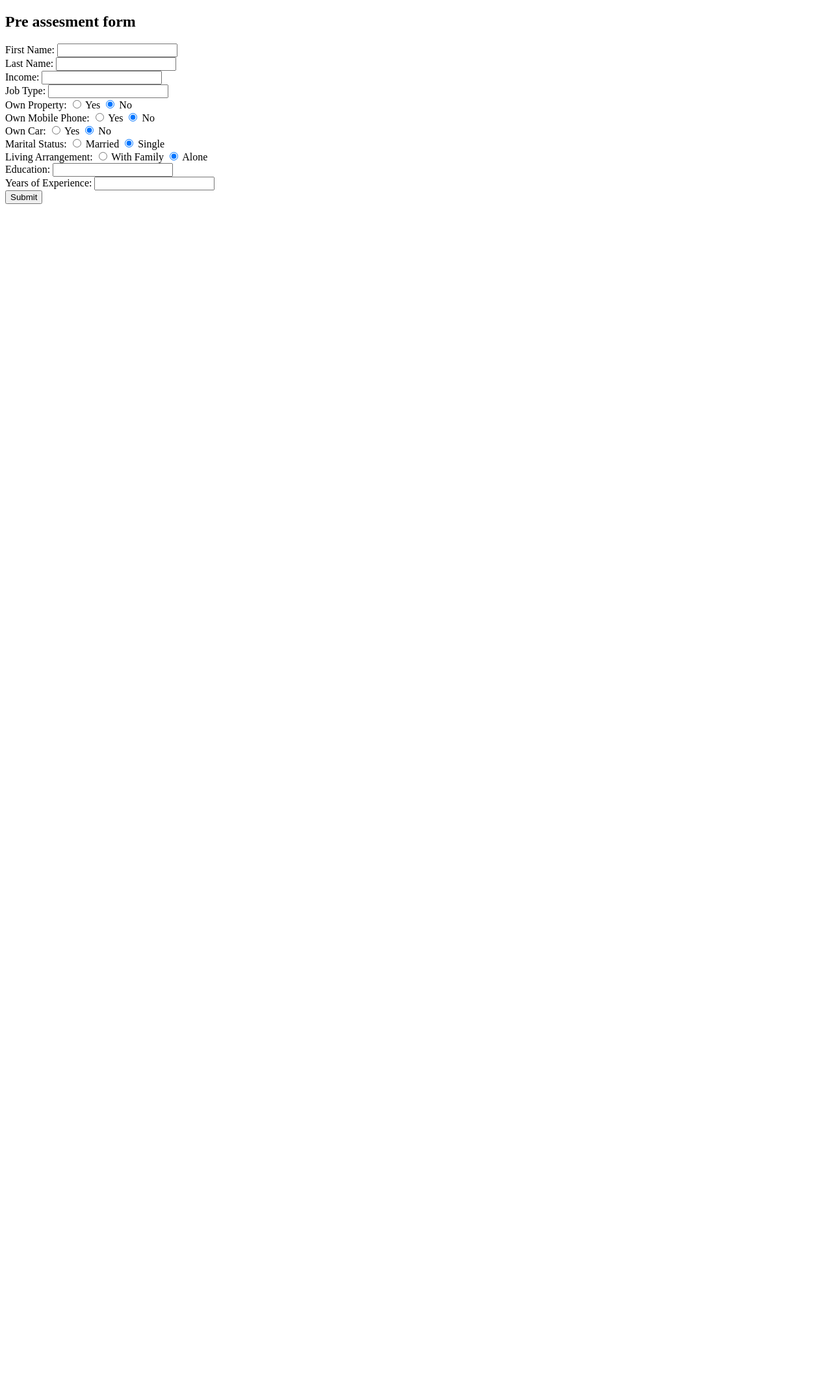
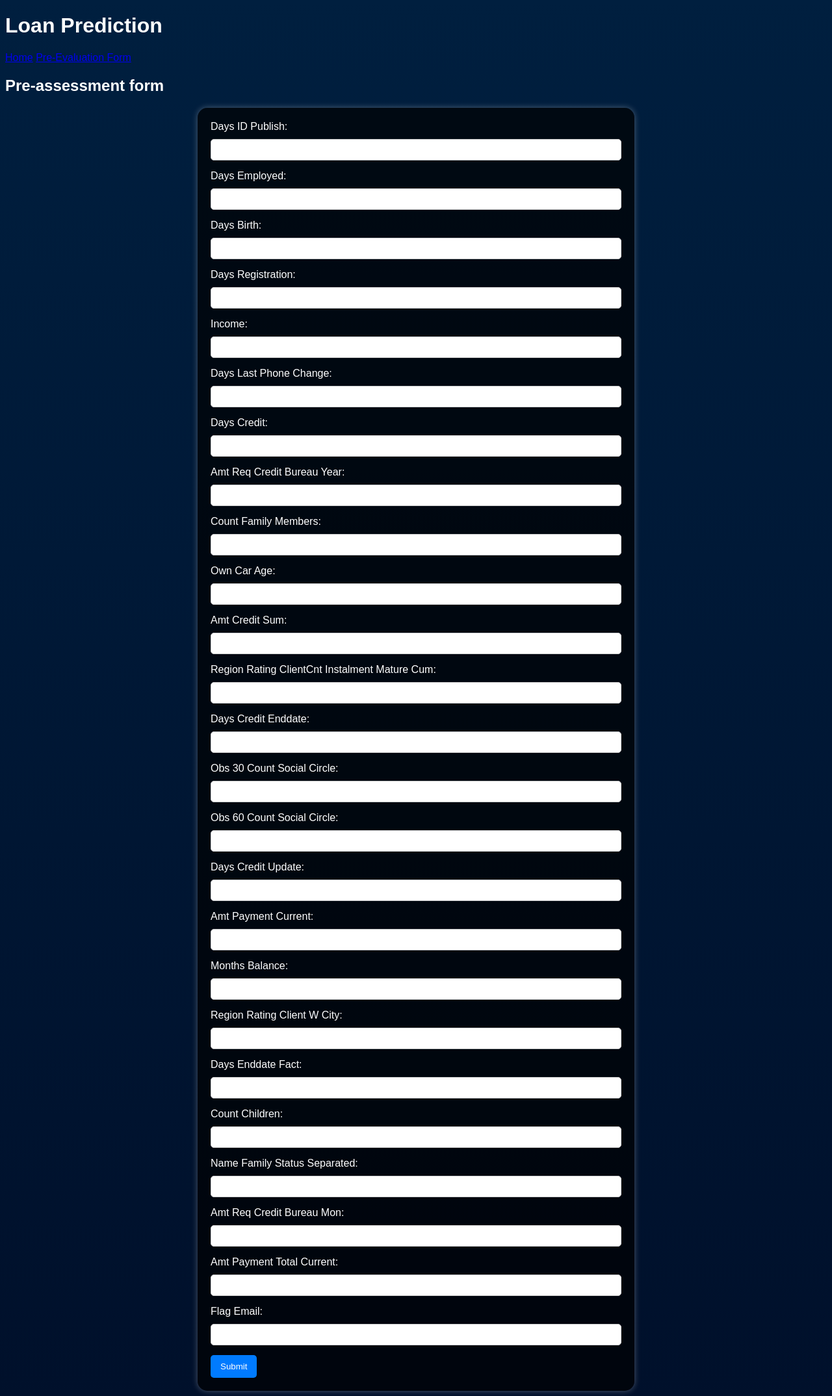
Before and after one commit to callmidrey/Project-4--Group-3, a Flask app: template templates/form.html in a window 1280 px wide. Shown: the whole page at 65% size. Before the commit the page ends 314 px from the top, so only its background shows below. Run offline with Flask 3, Linux system fonts and the light colour scheme; the template is opened without the code that fills it, so the values that code supplies are empty; parts of the project's set-up code (start-up, migrations or seed data) failed here and were passed over; some libraries are stand-ins or nearby versions.

Commit message:
form.html

```diff
--- a/templates/form.html
+++ b/templates/form.html
@@ -1,90 +1,156 @@
+<!-- templates/pre_evaluation.html -->
 <!DOCTYPE html>
 <html lang="en">
+
 <head>
     <meta charset="UTF-8">
     <meta name="viewport" content="width=device-width, initial-scale=1.0">
-  <title>Pre assesment form</title>
+    <title>Loan Pre-Evaluation</title>
+    <!-- Adjust the path based on your project structure -->
+    <link rel="stylesheet" href="{{ url_for('static', filename='css/style.css') }}">
 </head>
+
 <body>
+    <header>
+        <h1>Loan Prediction</h1>
+        <nav>
+            <a href="{{ url_for('home') }}" class="nav-button">Home</a>
+            <a href="{{ url_for('pre_evaluation') }}" class="nav-button">Pre-Evaluation Form</a>
+        </nav>
+    </header>
 
-
-
-
-<!-- ------------ -->
-<h2>Pre assesment form</h2>
+    <h2>Pre-assessment form</h2>
 
     <form id="dataForm">
-    <label for="firstName">First Name:</label>
-    <input type="text" id="firstName" name="firstName" required><br>
 
-    <label for="lastName">Last Name:</label>
-    <input type="text" id="lastName" name="lastName" required><br>
+        <label for="DAYS_ID_PUBLISH">Days ID Publish:</label>
+        <input type="number" id="DAYS_ID_PUBLISH" name="DAYS_ID_PUBLISH" required class="styled-input"><br>
+
+        <label for="DAYS_EMPLOYED">Days Employed:</label>
+        <input type="number" id="DAYS_EMPLOYED" name="DAYS_EMPLOYED" required class="styled-input"><br>
+
+        <label for="DAYS_BIRTH">Days Birth:</label>
+        <input type="number" id="DAYS_BIRTH" name="DAYS_BIRTH" required class="styled-input"><br>
+
+        <label for="DAYS_REGISTRATION">Days Registration:</label>
+        <input type="number" id="DAYS_REGISTRATION" name="DAYS_REGISTRATION" required class="styled-input"><br>
 
         <label for="AMT_INCOME_TOTAL">Income:</label>
-    <input type="number" id="AMT_INCOME_TOTAL" name="AMT_INCOME_TOTAL" required><br>
+        <input type="number" id="AMT_INCOME_TOTAL" name="AMT_INCOME_TOTAL" required class="styled-input"><br>
 
-    <label for="jobType">Job Type:</label>
-    <input type="text" id="jobType" name="jobType" required><br>
+        <label for="DAYS_LAST_PHONE_CHANGE">Days Last Phone Change:</label>
+        <input type="number" id="DAYS_LAST_PHONE_CHANGE" name="DAYS_LAST_PHONE_CHANGE" required class="styled-input"><br>
 
-    <label>Own Property:</label>
-    <input type="radio" name="ownProperty" value="1"> Yes
-    <input type="radio" name="ownProperty" value="0" checked> No <br>
+        <label for="DAYS_CREDIT">Days Credit:</label>
+        <input type="number" id="DAYS_CREDIT" name="DAYS_CREDIT" required class="styled-input"><br>
 
-    <label>Own Mobile Phone:</label>
-    <input type="radio" name="FLAG_MOBIL" value="1"> Yes
-    <input type="radio" name="FLAG_MOBIL" value="0" checked> No <br>
+        <label for="AMT_REQ_CREDIT_BUREAU_YEAR">Amt Req Credit Bureau Year:</label>
+        <input type="number" id="AMT_REQ_CREDIT_BUREAU_YEAR" name="AMT_REQ_CREDIT_BUREAU_YEAR" required class="styled-input"><br>
 
-    <label>Own Car:</label>
-    <input type="radio" name="FLAG_OWN_CAR" value="1"> Yes
-    <input type="radio" name="FLAG_OWN_CAR" value="0" checked> No <br>
+        <label for="CNT_FAM_MEMBERS">Count Family Members:</label>
+        <input type="number" id="CNT_FAM_MEMBERS" name="CNT_FAM_MEMBERS" required class="styled-input"><br>
 
-    <label>Marital Status:</label>
-    <input type="radio" name="maritalStatus" value="Married"> Married
-    <input type="radio" name="maritalStatus" value="Single" checked> Single <br>
+        <label for="OWN_CAR_AGE">Own Car Age:</label>
+        <input type="number" id="OWN_CAR_AGE" name="OWN_CAR_AGE" required class="styled-input"><br>
 
-    <label>Living Arrangement:</label>
-    <input type="radio" name="livingArrangement" value="With Family"> With Family
-    <input type="radio" name="livingArrangement" value="Alone" checked> Alone <br>
+        <label for="AMT_CREDIT_SUM">Amt Credit Sum:</label>
+        <input type="number" id="AMT_CREDIT_SUM" name="AMT_CREDIT_SUM" required class="styled-input"><br>
 
-    <label for="education">Education:</label>
-    <input type="text" id="education" name="education" required> <br>
+        <label for="REGION_RATING_CLIENTCNT_INSTALMENT_MATURE_CUM">Region Rating ClientCnt Instalment Mature Cum:</label>
+        <input type="number" id="REGION_RATING_CLIENTCNT_INSTALMENT_MATURE_CUM" name="REGION_RATING_CLIENTCNT_INSTALMENT_MATURE_CUM" required class="styled-input"><br>
 
-    <label for="yearsExperience">Years of Experience:</label>
-    <input type="number" id="yearsExperience" name="yearsExperience" required> <br>
+        <label for="DAYS_CREDIT_ENDDATE">Days Credit Enddate:</label>
+        <input type="number" id="DAYS_CREDIT_ENDDATE" name="DAYS_CREDIT_ENDDATE" required class="styled-input"><br>
 
-    <button type="button" onclick="submitForm()">Submit</button>
+        <label for="OBS_30_CNT_SOCIAL_CIRCLE">Obs 30 Count Social Circle:</label>
+        <input type="number" id="OBS_30_CNT_SOCIAL_CIRCLE" name="OBS_30_CNT_SOCIAL_CIRCLE" required class="styled-input"><br>
+
+        <label for="OBS_60_CNT_SOCIAL_CIRCLE">Obs 60 Count Social Circle:</label>
+        <input type="number" id="OBS_60_CNT_SOCIAL_CIRCLE" name="OBS_60_CNT_SOCIAL_CIRCLE" required class="styled-input"><br>
+
+        <label for="DAYS_CREDIT_UPDATE">Days Credit Update:</label>
+        <input type="number" id="DAYS_CREDIT_UPDATE" name="DAYS_CREDIT_UPDATE" required class="styled-input"><br>
+
+        <label for="AMT_PAYMENT_CURRENT">Amt Payment Current:</label>
+        <input type="number" id="AMT_PAYMENT_CURRENT" name="AMT_PAYMENT_CURRENT" required class="styled-input"><br>
+
+        <label for="MONTHS_BALANCE">Months Balance:</label>
+        <input type="number" id="MONTHS_BALANCE" name="MONTHS_BALANCE" required class="styled-input"><br>
+
+        <label for="REGION_RATING_CLIENT_W_CITY">Region Rating Client W City:</label>
+        <input type="number" id="REGION_RATING_CLIENT_W_CITY" name="REGION_RATING_CLIENT_W_CITY" required class="styled-input"><br>
+
+        <label for="DAYS_ENDDATE_FACT">Days Enddate Fact:</label>
+        <input type="number" id="DAYS_ENDDATE_FACT" name="DAYS_ENDDATE_FACT" required class="styled-input"><br>
+
+        <label for="CNT_CHILDREN">Count Children:</label>
+        <input type="number" id="CNT_CHILDREN" name="CNT_CHILDREN" required class="styled-input"><br>
+
+        <label for="NAME_FAMILY_STATUS_Seperated">Name Family Status Separated:</label>
+        <input type="number" id="NAME_FAMILY_STATUS_Seperated" name="NAME_FAMILY_STATUS_Seperated" required class="styled-input"><br>
+
+        <label for="AMT_REQ_CREDIT_BUREAU_MON">Amt Req Credit Bureau Mon:</label>
+        <input type="number" id="AMT_REQ_CREDIT_BUREAU_MON" name="AMT_REQ_CREDIT_BUREAU_MON" required class="styled-input"><br>
+
+        <label for="AMT_PAYMENT_TOTAL_CURRENT">Amt Payment Total Current:</label>
+        <input type="number" id="AMT_PAYMENT_TOTAL_CURRENT" name="AMT_PAYMENT_TOTAL_CURRENT" required class="styled-input"><br>
+
+        <label for="FLAG_EMAIL">Flag Email:</label>
+        <input type="number" id="FLAG_EMAIL" name="FLAG_EMAIL" required class="styled-input"><br>
+
+        <!-- Add other input fields as needed -->
+
+        <button type="button" onclick="submitForm()" class="styled-button">Submit</button>
     </form>
 
+    <script src="{{ url_for('static', filename='js/style.js') }}"></script>
     <script>
         function submitForm() {
             const formData = {
-        firstName: document.getElementById("firstName").value,
-        lastName: document.getElementById("lastName").value,
-        AMT_INCOME_TOTAL: document.getElementById("AMT_INCOME_TOTAL").value,
-        jobType: document.getElementById("jobType").value,
-        ownProperty: document.querySelector('input[name="ownProperty"]:checked').value,
-        FLAG_MOBIL: document.querySelector('input[name="FLAG_MOBIL"]:checked').value,
-        FLAG_OWN_CAR: document.querySelector('input[name="FLAG_OWN_CAR"]:checked').value,
-        maritalStatus: document.querySelector('input[name="maritalStatus"]:checked').value,
-        livingArrangement: document.querySelector('input[name="livingArrangement"]:checked').value,
-        education: document.getElementById("education").value,
-        yearsExperience: document.getElementById("yearsExperience").value,
+                DAYS_ID_PUBLISH: document.getElementById('DAYS_ID_PUBLISH').value,
+                DAYS_EMPLOYED: document.getElementById('DAYS_EMPLOYED').value,
+                DAYS_BIRTH: document.getElementById('DAYS_BIRTH').value,
+                DAYS_REGISTRATION: document.getElementById('DAYS_REGISTRATION').value,
+                AMT_INCOME_TOTAL: document.getElementById('AMT_INCOME_TOTAL').value,
+                DAYS_LAST_PHONE_CHANGE: document.getElementById('DAYS_LAST_PHONE_CHANGE').value,
+                DAYS_CREDIT: document.getElementById('DAYS_CREDIT').value,
+                AMT_REQ_CREDIT_BUREAU_YEAR: document.getElementById('AMT_REQ_CREDIT_BUREAU_YEAR').value,
+                CNT_FAM_MEMBERS: document.getElementById('CNT_FAM_MEMBERS').value,
+                OWN_CAR_AGE: document.getElementById('OWN_CAR_AGE').value,
+                AMT_CREDIT_SUM: document.getElementById('AMT_CREDIT_SUM').value,
+                REGION_RATING_CLIENTCNT_INSTALMENT_MATURE_CUM: document.getElementById('REGION_RATING_CLIENTCNT_INSTALMENT_MATURE_CUM').value,
+                DAYS_CREDIT_ENDDATE: document.getElementById('DAYS_CREDIT_ENDDATE').value,
+                OBS_30_CNT_SOCIAL_CIRCLE: document.getElementById('OBS_30_CNT_SOCIAL_CIRCLE').value,
+                OBS_60_CNT_SOCIAL_CIRCLE: document.getElementById('OBS_60_CNT_SOCIAL_CIRCLE').value,
+                DAYS_CREDIT_UPDATE: document.getElementById('DAYS_CREDIT_UPDATE').value,
+                AMT_PAYMENT_CURRENT: document.getElementById('AMT_PAYMENT_CURRENT').value,
+                MONTHS_BALANCE: document.getElementById('MONTHS_BALANCE').value,
+                REGION_RATING_CLIENT_W_CITY: document.getElementById('REGION_RATING_CLIENT_W_CITY').value,
+                DAYS_ENDDATE_FACT: document.getElementById('DAYS_ENDDATE_FACT').value,
+                CNT_CHILDREN: document.getElementById('CNT_CHILDREN').value,
+                NAME_FAMILY_STATUS_Seperated: document.getElementById('NAME_FAMILY_STATUS_Seperated').value,
+                AMT_REQ_CREDIT_BUREAU_MON: document.getElementById('AMT_REQ_CREDIT_BUREAU_MON').value,
+                AMT_PAYMENT_TOTAL_CURRENT: document.getElementById('AMT_PAYMENT_TOTAL_CURRENT').value,
+                FLAG_EMAIL: document.getElementById('FLAG_EMAIL').value,
+
             };
-
             fetch('/submitData', {
                     method: 'POST',
                     headers: {
-          'Content-Type': 'application/json',
+                        'Content-Type': 'application/json'
                     },
-        body: JSON.stringify(formData),
+                    body: JSON.stringify(formData)
                 })
                 .then(response => response.json())
                 .then(data => {
                     alert('Data submitted successfully!');
                     console.log(data);
                 })
-      .catch(error => console.error('Error:', error));
+                .catch((error) => {
+                    console.error('Error:', error);
+                });
         }
     </script>
 </body>
+
 </html>
```
Lines whose indentation alone changed are shown as unchanged.
